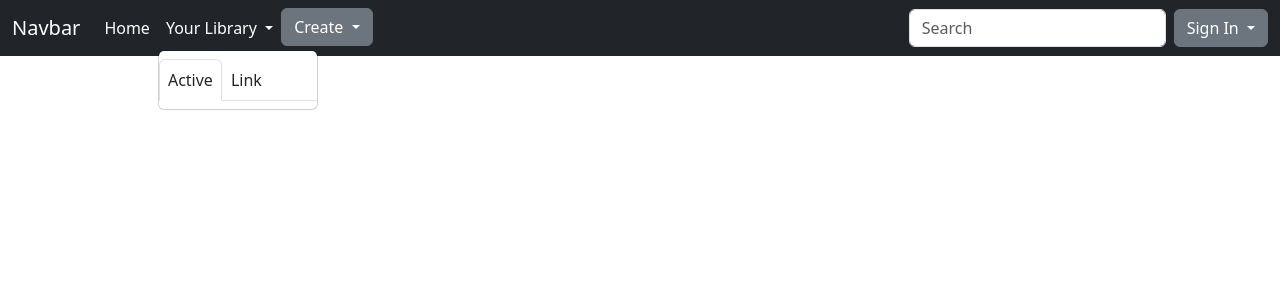
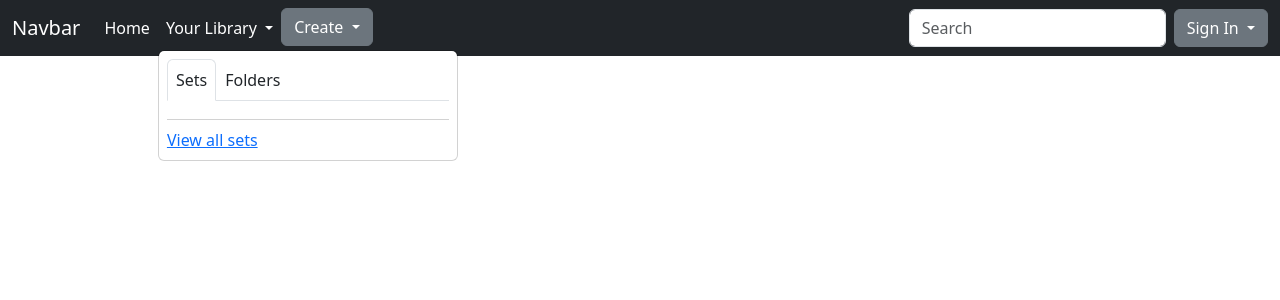
Before and after one commit to medreres/aprender, a Django app: page / in a window 1280 px wide, after a click on "Your Library". Shown: the top 300 px of the page. Run offline with Django 4.2, Linux system fonts and the light colour scheme; data comes from the database, SQL or seed files in the repository; both versions use the stored data as it was after the commit; data that the repository does not hold is empty; some libraries are stand-ins or nearby versions.

Commit message:
added ajax fetch for user's sets

```diff
--- /dev/null
+++ b/aprender/helper.py
@@ -0,0 +1,11 @@
+from django.http import JsonResponse
+from .models import Set, User, Folder
+
+def fetchSets(request,user):
+    sets = Set.objects.filter(author=User.objects.get(username=user))
+    return JsonResponse([set.serialize() for set in sets], safe=False)
+
+
+def fetchFolders(request, user):
+    folders = Folder.objects.filter(author=User.objects.get(username=user))
+    return JsonResponse([folder.serialize() for folder in folders], safe=False)
--- a/aprender/templates/aprender/index.html
+++ b/aprender/templates/aprender/index.html
@@ -32,26 +32,122 @@
                         <a class="nav-link active" aria-current="page" href="{% url 'index' %}">Home</a>
                     </li>
                     <li class="nav-item dropdown">
-                        <a class="nav-link dropdown-toggle" role="button" data-bs-toggle="dropdown"
+                        <a id="libraryBtn" class="nav-link dropdown-toggle" role="button" data-bs-toggle="dropdown"
                             aria-expanded="false">
                             Your Library
                         </a>
-                        <ul class="dropdown-menu">
-                            {% comment %} <li><a class="dropdown-item" href="{% url 'sets' request.user %}" >Study Sets</a></li>
+                        <ul class="dropdown-menu p-2">
+                            {% comment %} <li><a class="dropdown-item" href="{% url 'sets' request.user %}">Study
+                                    Sets</a></li>
                             <li><a class="dropdown-item" href="#">Folders</a></li>
                             <li>
                                 <hr class="dropdown-divider">
                             </li>
                             <li><a class="dropdown-item" href="#">See all sets</a></li> {% endcomment %}
+                            <script>
+                                document.addEventListener("DOMContentLoaded", () => {
+                                    let setsButton = document.querySelector("#setsButton");
+
+                                    setsButton.addEventListener('click', (evt) => {
+                                        evt.stopPropagation();
+                                        loadSets(evt);
+                                        hideLink();
+                                    });
+
+                                    let foldersButton = document.querySelector("#foldersButton");
+                                    foldersButton.addEventListener('click', (evt) => {
+                                        evt.stopPropagation();
+                                        loadSets(evt);
+                                        hideLink();
+                                    });
+                                    document.querySelector('#libraryBtn').addEventListener('click', loadSets);
+                                })
+                                function loadSets(event) {
+                                    fetch("{% url 'fetchsets' request.user%}")
+                                        .then(response => response.json())
+                                        .then(result => result.forEach(card => addCard(card)) )
+                                }
+
+                                function addCard(card) {
+                                    document.querySelector('#containerAjax').innerHTML = "";
+
+                                    setTimeout(() => {
+                                        let tmp = `
+                                    <div class="card">
+                                    <div class="card-header">
+                                        ${card['label']}
+                                    </div>
+                                    <div class="card-body">
+                                        ${card['wordsNumber']} words
+                                    </div>
+                                    </div>
+                                    `;
+
+                                    document.querySelector('#containerAjax').innerHTML += tmp;
+                                    }, 1)
+
+
+                                }
+
+                                function loadFolders(event) {
+                                    // event.stopPropagation();
+
+
+                                    // document.querySelector('#setsButton').classList.toggle('active');
+                                    // event.target.classList.toggle('active');
+                                    // hideLink();
+                                }
+
+                                function hideLink() {
+                                    // toggle classes for css
+                                    document.querySelector('#foldersLink').classList.toggle('hidden');
+                                    document.querySelector('#setsLink').classList.toggle('hidden');
+
+                                    // toggle visibilyty for a links
+                                    document.querySelector('#foldersButton').classList.toggle('active');
+                                    document.querySelector('#setsButton').classList.toggle('active');
+                                }
+                            </script>
+                            <style>
+                                #setsButton:hover,
+                                #foldersButton:hover {
+                                    cursor: pointer;
+                                }
+
+                                .hidden {
+                                    display: none;
+                                }
+
+                                .dropdown-menu {
+                                    min-width: 300px;
+                                }
+
+                                #containerAjax {
+                                    padding: 5px 0;
+                                }
+                            </style>
 
                             <ul class="nav nav-tabs">
                                 <li class="nav-item">
-                                  <a class="nav-link active text-dark" aria-current="page" href="#">Active</a>
+                                    <a id='setsButton' class="nav-link active text-dark" aria-current="page">Sets</a>
                                 </li>
                                 <li class="nav-item">
-                                  <a class="nav-link text-dark" href="#">Link</a>
+                                    <a id='foldersButton' class="nav-link text-dark" aria-current="page">Folders</a>
                                 </li>
-                              </ul>
+                            </ul>
+                            <!-- TODO -->
+                            <div id="containerAjax">
+                                <!-- Here goes folders and sets -->
+
+
+
+
+                            </div>
+                            <li>
+                                <hr class="dropdown-divider">
+                            </li>
+                            <a href="{% url 'sets' request.user %}" id="setsLink">View all sets</a>
+                            <a href="#" id="foldersLink" class="hidden">View all folders</a>
                         </ul>
                     </li>
                     <li class="nav-item dropdown">
@@ -77,7 +173,7 @@
                         Sign In
                     </button>
                     <div class="dropdown-menu dropdown-menu-lg-end">
-                        <form class="px-4 py-3" method='post' action='{% url 'login' %}'>
+                        <form class="px-4 py-3" method='post' action="{% url ' login' %}">
                             {% csrf_token %}
                             <div class="mb-3">
                                 <label for="DropdownFormEmail1" class="form-label">Email address</label>
@@ -115,7 +211,8 @@
                                     border-radius: 15px;
                                 }
 
-                                #username, #email {
+                                #username,
+                                #email {
                                     font-size: .7em;
                                     margin: 0 1px;
                                 }
--- a/aprender/urls.py
+++ b/aprender/urls.py
@@ -8,4 +8,6 @@
     path('logout', views.logoutUser, name='logout'),
     path('createset', views.createset, name='createset'),
     path('<str:user>/sets', views.sets, name='sets'),
+    path('<str:user>/fetchSetsAjax', views.fetchSets, name='fetchsets'),
+    path('<str:user>/fetchFoldersAjax', views.fetchFolders, name='fetchfolders'),
 ]
--- a/aprender/views.py
+++ b/aprender/views.py
@@ -8,7 +8,7 @@
 from django.contrib.auth import authenticate, login, logout
 # from django.shortcuts import redirect
 from django.contrib import messages  # import messages
-import itertools
+from .helper import fetchSets, fetchFolders
 
 # Create your views here.
 
```
Also changed, not shown: aprender/models.py (+8 -1 lines), aprender/migrations/0003_set_description_alter_set_chosenwords.py (added), db.sqlite3.
